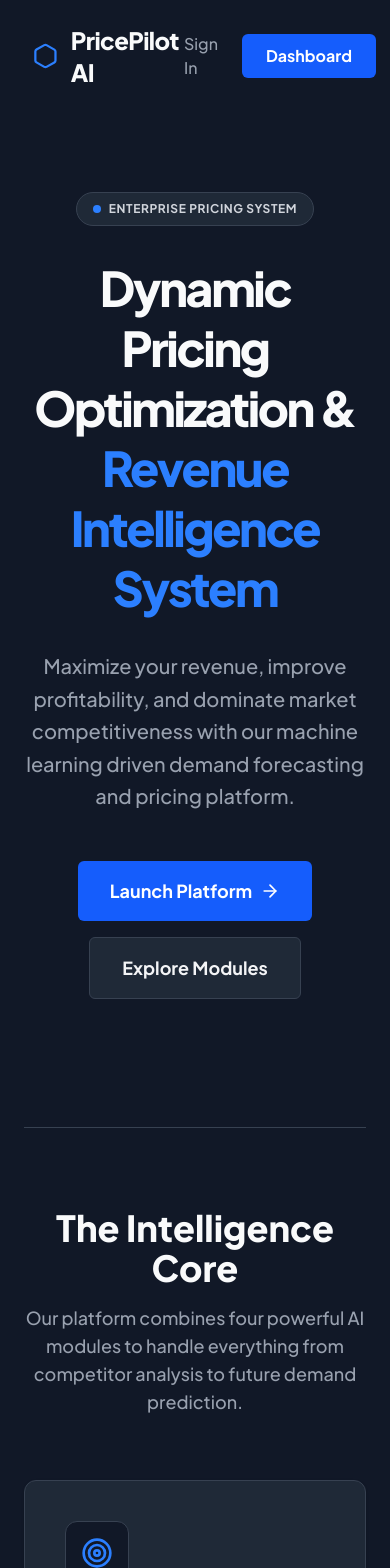
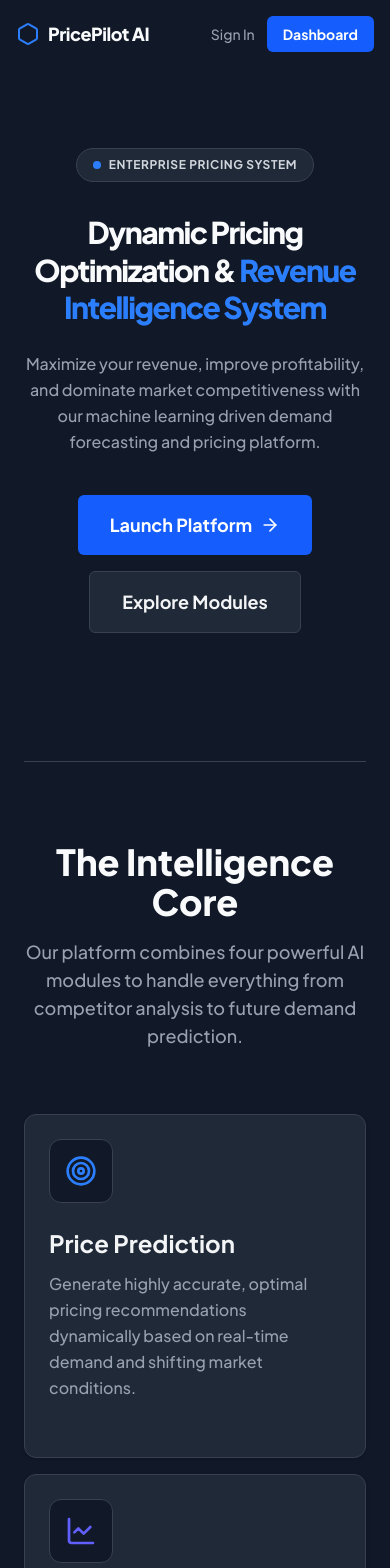
Before and after one commit to KMohammedsadiq/Dynamic-Pricing-Optimization-and-Revenue-Intelligence-Platform-K_Mohammad_Sadik, a React app in the folder frontend/: page / in a window 390 px wide. Shown: the top 1568 px of the page. Built offline with nearby package versions, Linux system fonts and the light colour scheme; no server answers; the HTML template or start-up script is replaced by a standard one.

Commit message:
fixed mobile layout and landing page responsiveness

```diff
--- a/frontend/src/layouts/MainLayout.jsx
+++ b/frontend/src/layouts/MainLayout.jsx
@@ -14,14 +14,14 @@
       {/* Mobile Sidebar Overlay */}
       {isSidebarOpen && (
         <div
-          className="fixed inset-0 bg-black/60 z-30 md:hidden backdrop-blur-sm"
+          className="fixed inset-0 bg-black/60 z-30 lg:hidden backdrop-blur-sm"
           onClick={() => setIsSidebarOpen(false)}
         />
       )}
 
       {/* Solid Enterprise Sidebar */}
       <aside
-        className={`fixed inset-y-0 left-0 w-64 bg-[#1F2937] border-r border-[#374151] flex flex-col z-40 transform transition-transform duration-300 ease-in-out md:relative md:translate-x-0 ${
+        className={`fixed inset-y-0 left-0 w-64 bg-[#1F2937] border-r border-[#374151] flex flex-col z-40 transform transition-transform duration-300 ease-in-out lg:relative lg:translate-x-0 ${
           isSidebarOpen ? "translate-x-0" : "-translate-x-full"
         }`}
       >
@@ -34,7 +34,7 @@
           </div>
           {/* Close button for mobile */}
           <button
-            className="md:hidden text-gray-400 hover:text-white"
+            className="lg:hidden text-gray-400 hover:text-white"
             onClick={() => setIsSidebarOpen(false)}
           >
             <X size={24} />
@@ -111,7 +111,7 @@
         {/* Top Header */}
         <header className="h-20 px-4 md:px-8 flex items-center border-b border-[#374151] bg-[#111827] flex-shrink-0 z-10 shadow-sm gap-4">
           <button
-            className="md:hidden text-gray-300 hover:text-white p-2 rounded-md hover:bg-[#1F2937] transition-colors"
+            className="lg:hidden text-gray-300 hover:text-white p-2 rounded-md hover:bg-[#1F2937] transition-colors"
             onClick={() => setIsSidebarOpen(true)}
           >
             <Menu size={24} />
--- a/frontend/src/pages/Landing.jsx
+++ b/frontend/src/pages/Landing.jsx
@@ -34,18 +34,18 @@
     <div className="min-h-screen bg-[#111827] text-white overflow-x-hidden relative flex flex-col font-sans">
 
       {/* Navbar */}
-      <nav className="w-full relative z-50 flex items-center justify-between px-8 py-6 max-w-7xl mx-auto">
-        <div className="flex items-center gap-3">
-          <Hexagon className="text-blue-500 w-8 h-8" />
-          <span className="text-2xl font-black text-gray-50 tracking-tight">
+      <nav className="w-full relative z-50 flex items-center justify-between px-4 sm:px-8 py-4 sm:py-6 max-w-7xl mx-auto gap-4">
+        <div className="flex items-center gap-2">
+          <Hexagon className="text-blue-500 w-6 h-6 sm:w-8 sm:h-8" />
+          <span className="text-lg sm:text-2xl font-black text-gray-50 tracking-tight">
             PricePilot AI
           </span>
         </div>
-        <div className="flex items-center gap-6">
-          <Link to="/login" className="text-gray-400 hover:text-white font-medium transition-colors">
+        <div className="flex items-center gap-3 sm:gap-6">
+          <Link to="/login" className="text-gray-400 hover:text-white font-medium transition-colors text-sm sm:text-base">
             Sign In
           </Link>
-          <Link to="/dashboard" className="px-6 py-2.5 rounded-md bg-blue-600 text-white font-bold hover:bg-blue-700 transition-colors">
+          <Link to="/dashboard" className="px-4 sm:px-6 py-2 sm:py-2.5 rounded-md bg-blue-600 text-white font-bold hover:bg-blue-700 transition-colors text-sm sm:text-base">
             Dashboard
           </Link>
         </div>
@@ -61,14 +61,14 @@
             <span className="text-xs font-bold text-gray-300 uppercase tracking-wider">Enterprise Pricing System</span>
           </div>
 
-          <h1 className="text-5xl md:text-6xl lg:text-7xl font-black tracking-tighter leading-tight mb-8 max-w-6xl mx-auto text-gray-50">
+          <h1 className="text-3xl sm:text-5xl md:text-6xl lg:text-7xl font-black tracking-tighter leading-tight mb-6 sm:mb-8 max-w-6xl mx-auto text-gray-50">
             Dynamic Pricing Optimization & <br className="hidden md:block" />
             <span className="text-blue-500">
               Revenue Intelligence System
             </span>
           </h1>
 
-          <p className="text-xl md:text-2xl text-gray-400 font-medium max-w-3xl mb-12 leading-relaxed">
+          <p className="text-base sm:text-xl md:text-2xl text-gray-400 font-medium max-w-3xl mb-10 sm:mb-12 leading-relaxed">
             Maximize your revenue, improve profitability, and dominate market competitiveness with our machine learning driven demand forecasting and pricing platform.
           </p>
 
@@ -91,11 +91,11 @@
             </p>
           </div>
 
-          <div className="grid grid-cols-1 md:grid-cols-2 lg:grid-cols-3 gap-6">
+          <div className="grid grid-cols-1 md:grid-cols-2 lg:grid-cols-3 gap-4 sm:gap-6">
             {features.map((feature, idx) => (
               <div
                 key={idx}
-                className={`ent-panel p-10 flex flex-col justify-between transition-colors relative overflow-hidden ${feature.colSpan}`}
+                className={`ent-panel p-6 sm:p-10 flex flex-col justify-between transition-colors relative overflow-hidden col-span-1 ${feature.colSpan}`}
               >
                 <div className="mb-8">
                   <div className="w-16 h-16 rounded-xl bg-[#111827] flex items-center justify-center mb-6 border border-[#374151]">
```
